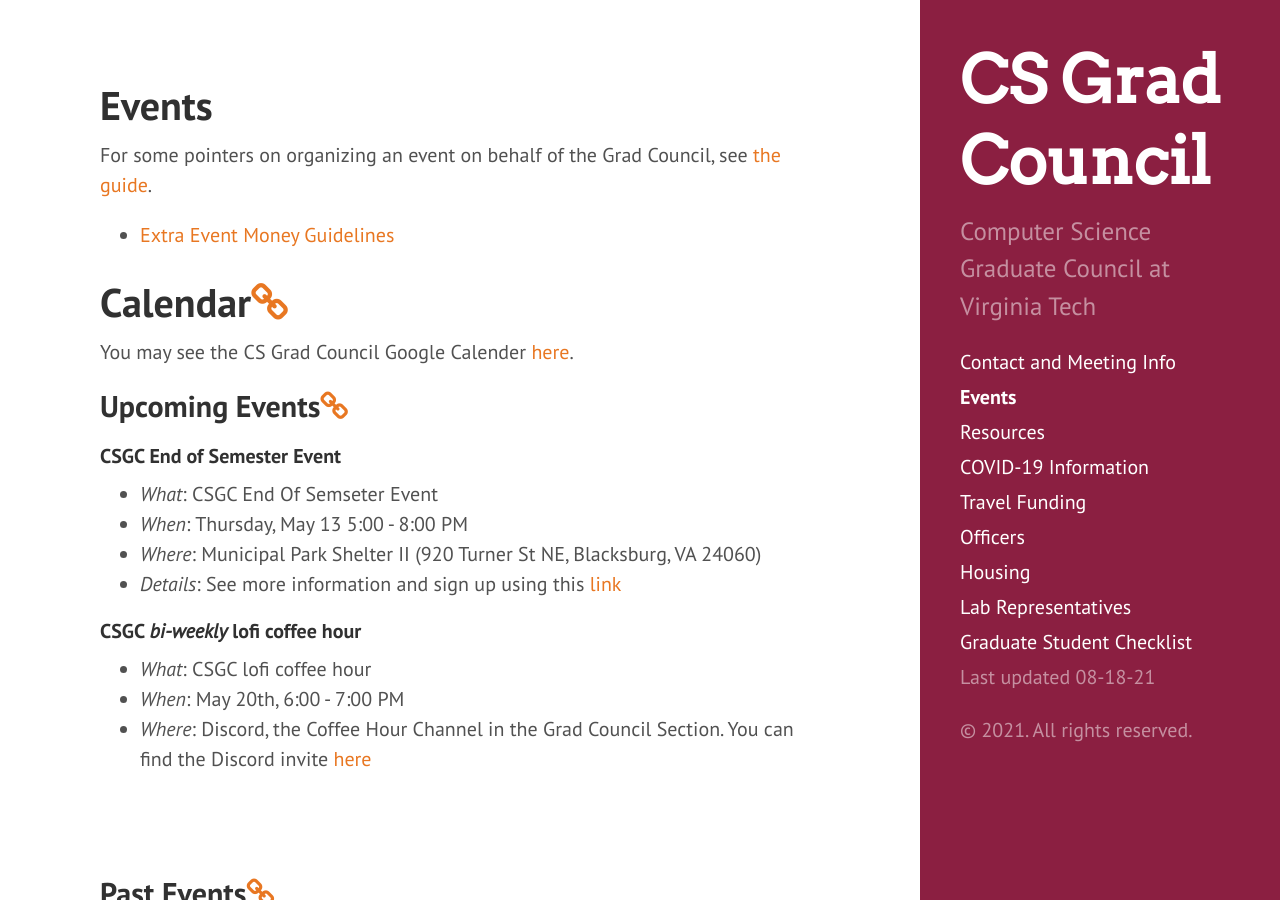
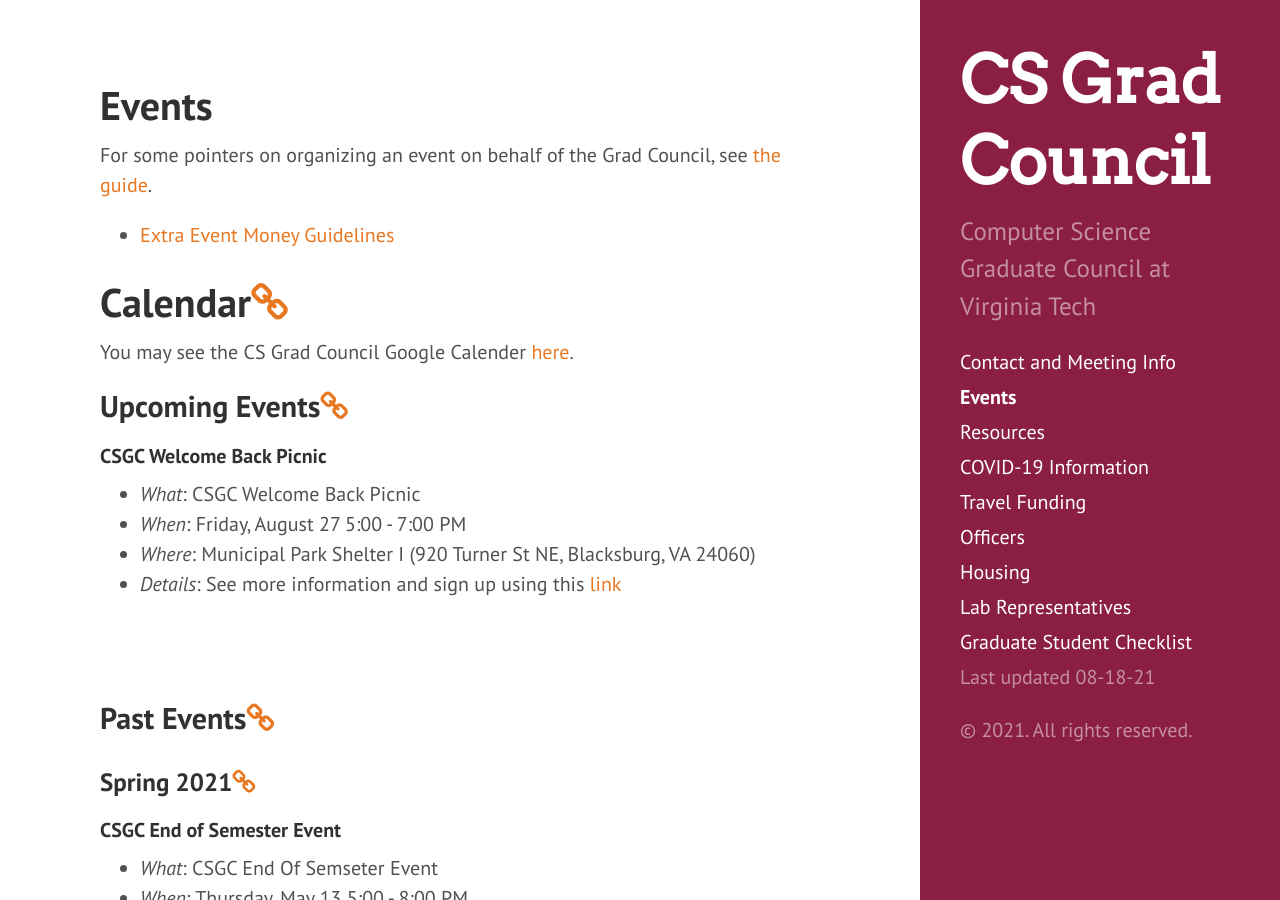
Before and after one commit to CSGraduateCouncil-VirginiaTech/csgc-website, a Jekyll site: the page built from events.md, in a window 1280 px wide and 900 px high. Built offline with Jekyll 4.4.1, drawn with Linux system fonts in a browser that asks for light colours.

Commit message:
Added Welcome Back Picnic

```diff
--- a/events.md
+++ b/events.md
@@ -14,6 +14,19 @@
 ## <a name="UpcomingEvents"></a>Upcoming Events<a href="#UpcomingEvents"><i class="fa fa-link" aria-hidden="true"></i></a>
 
 
+#### CSGC Welcome Back Picnic
+
+- *What*: CSGC Welcome Back Picnic
+- *When*: Friday, August 27 5:00 - 7:00 PM
+- *Where*: Municipal Park Shelter I (920 Turner St NE, Blacksburg, VA 24060)
+- *Details*: See more information and sign up using this [link](https://forms.gle/8thLi3T8AFh6sCM47)
+
+<br/><br/>
+
+## <a name="PastEvents"></a>Past Events<a href="#PastEvents"><i class="fa fa-link" aria-hidden="true"></i></a>
+
+### <a name="Spring2021"></a>Spring 2021<a href="#Spring2021"><i class="fa fa-link" aria-hidden="true"></i></a>
+
 #### CSGC End of Semester Event
 
 - *What*: CSGC End Of Semseter Event
@@ -26,12 +39,6 @@
 - *What*: CSGC lofi coffee hour
 - *When*: May 20th, 6:00 - 7:00 PM
 - *Where*: Discord, the Coffee Hour Channel in the Grad Council Section. You can find the Discord invite [here](https://docs.google.com/document/d/1h9vprpDdoIkWz8ta12GbKWO-siAQJN26gDEmV2_4goU/edit?disco=AAAAH2gM-3Y)
-
-<br/><br/>
-
-## <a name="PastEvents"></a>Past Events<a href="#PastEvents"><i class="fa fa-link" aria-hidden="true"></i></a>
-
-### <a name="Spring2021"></a>Spring 2021<a href="#Spring2021"><i class="fa fa-link" aria-hidden="true"></i></a>
 
 #### 2nd Hike with CS Grad Council: April 17th, 2021
 
```
